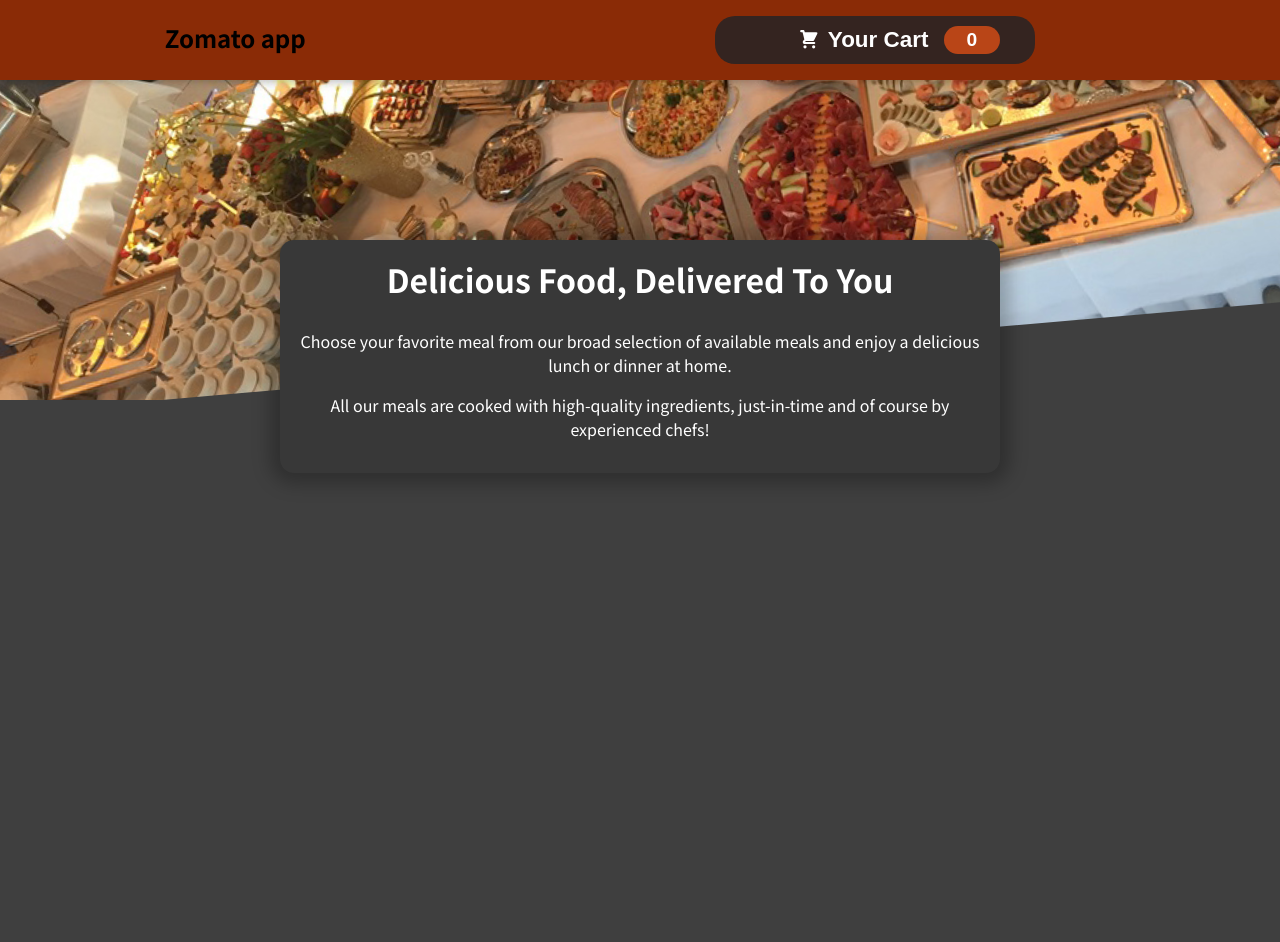
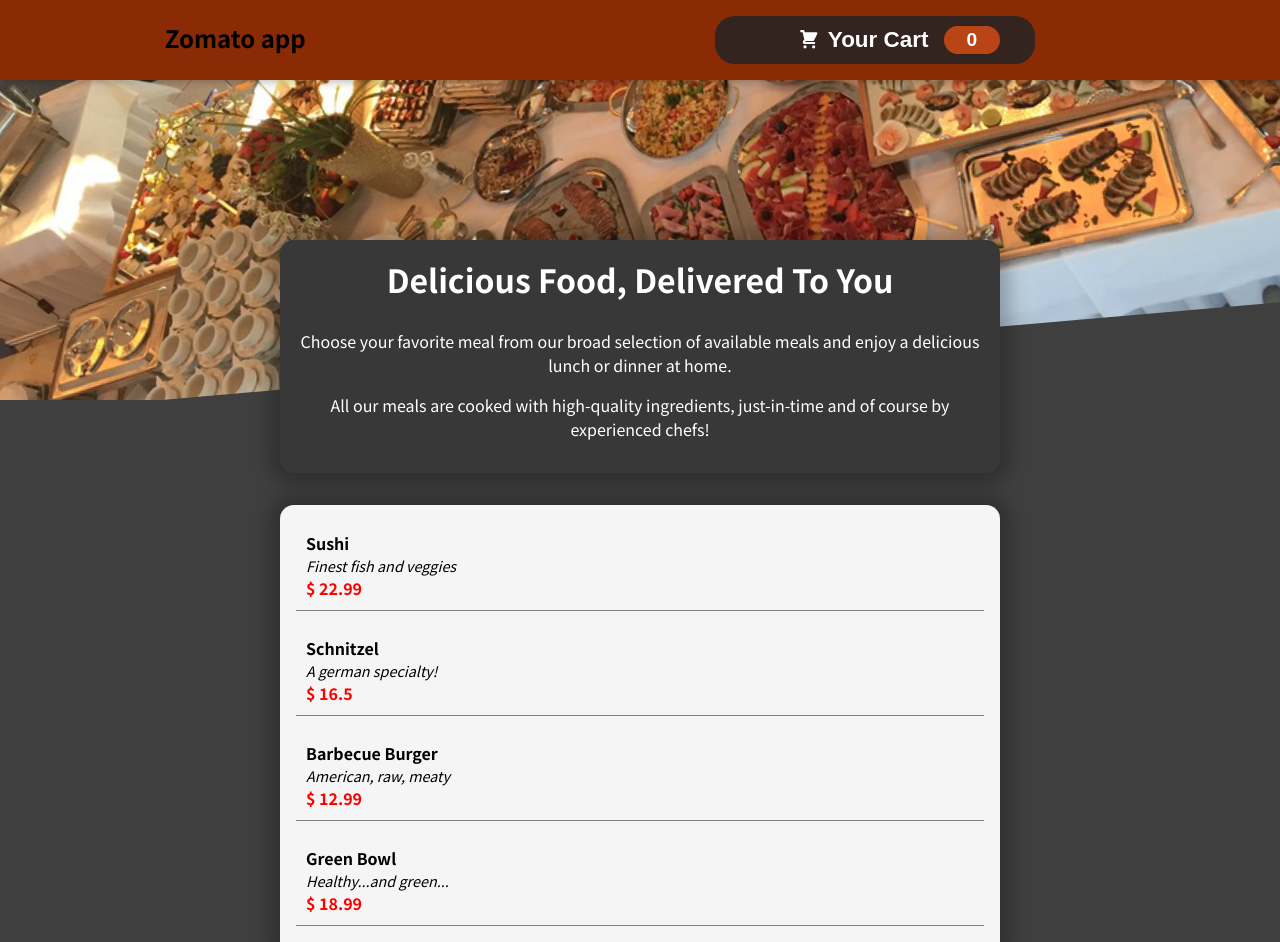
Before and after one commit to sai-sourav/Restaurent_project_using_react, a React (Create React App) app: page / in a window 1280 px wide. Shown: the top 942 px of the page. Before the commit the page ends 800 px from the top, so only its background shows below. Built offline with nearby package versions, Linux system fonts and the light colour scheme.

Commit message:
added Meals list

```diff
--- a/src/App.js
+++ b/src/App.js
@@ -1,12 +1,14 @@
 import Header from "./Components/Header";
 import React from 'react';
 import Summary from "./Components/Summary";
+import MealsList from "./Components/MealsList";
 
 function App() {
   return (
     <React.Fragment>
       <Header></Header>
       <Summary></Summary>
+      <MealsList></MealsList>
     </React.Fragment>
   );
 }
--- /dev/null
+++ b/src/Components/MealsList.css
@@ -0,0 +1,14 @@
+.Meals_list {
+  list-style: none;
+  text-align: center;
+  max-width: 45rem;
+  width: 90%;
+  margin: auto;
+  margin-top: 2rem;
+  position: relative;
+  background-color: whitesmoke;
+  color: black;
+  border-radius: 14px;
+  padding: 1rem;
+  box-shadow: 0 1px 18px 10px rgba(0, 0, 0, 0.25);
+}
--- /dev/null
+++ b/src/Components/MealsList.js
@@ -0,0 +1,46 @@
+import "./MealsList.css";
+import MealsListItem from "./MealsListItem";
+
+const MealsList = (props) => {
+  const DUMMY_MEALS = [
+    {
+      id: "m1",
+      name: "Sushi",
+      description: "Finest fish and veggies",
+      price: 22.99,
+    },
+    {
+      id: "m2",
+      name: "Schnitzel",
+      description: "A german specialty!",
+      price: 16.5,
+    },
+    {
+      id: "m3",
+      name: "Barbecue Burger",
+      description: "American, raw, meaty",
+      price: 12.99,
+    },
+    {
+      id: "m4",
+      name: "Green Bowl",
+      description: "Healthy...and green...",
+      price: 18.99,
+    },
+  ];
+
+  return (
+    <ul className="Meals_list">
+      {DUMMY_MEALS.map((meal) => {
+        return <MealsListItem
+          id={meal.id}
+          name={meal.name}
+          description={meal.description}
+          price={meal.price}
+        />;
+      })}
+    </ul>
+  );
+};
+
+export default MealsList;
--- /dev/null
+++ b/src/Components/MealsListItem.css
@@ -0,0 +1,27 @@
+.meal_item {
+    display: flex;
+    flex-direction: column;
+    justify-content: flex-start;
+    margin-bottom: 15px;
+    border-bottom: 1px solid #00000079;
+    padding: 10px;
+}
+
+.meal_item p {
+    margin: 0;
+    text-align: left;
+}
+
+.Meal_name {
+    font-weight: bold;
+}
+
+.Meal_desc {
+    font-style: italic;
+    font-size: 0.9rem;
+}
+
+.Meal_price {
+    color: red;
+    font-weight: bold;
+}
--- /dev/null
+++ b/src/Components/MealsListItem.js
@@ -0,0 +1,16 @@
+import React from "react";
+import "./MealsListItem.css";
+
+const MealsListItem = (props) => {
+  return (
+    <React.Fragment>
+      <li className="meal_item" key={props.id}>
+        <p className="Meal_name">{props.name}</p>
+        <p className="Meal_desc">{props.description}</p>
+        <p className="Meal_price">$ {props.price}</p>
+      </li>
+    </React.Fragment>
+  );
+};
+
+export default MealsListItem;
```
